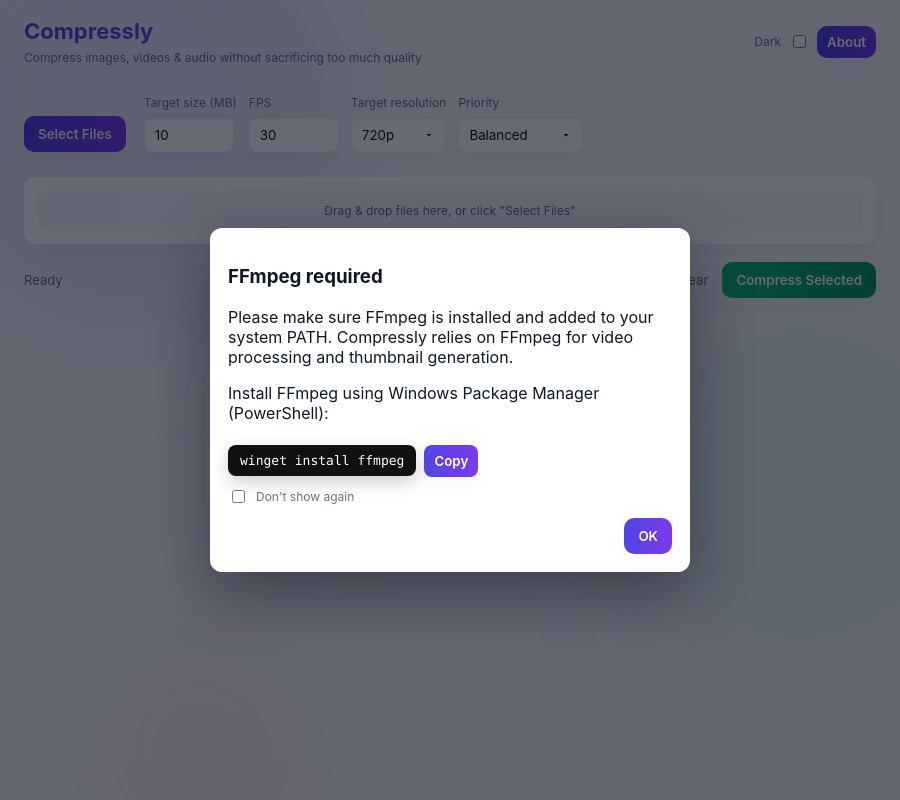
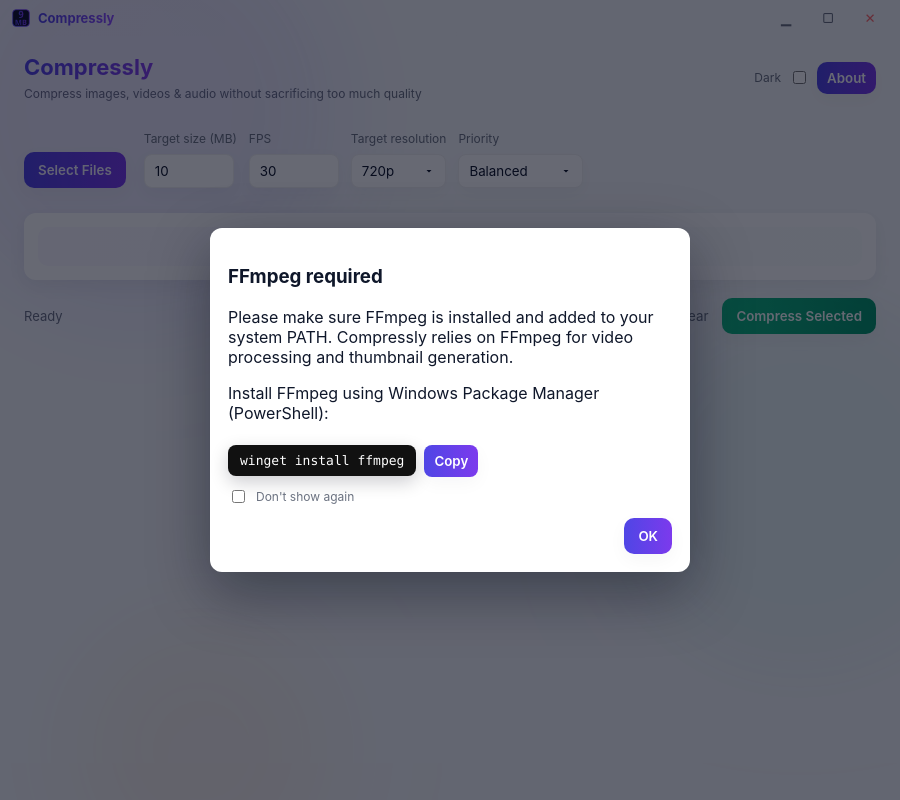
Before and after one commit to MinimackStudios/compressly, an Electron app: page src/index.html in a window 900 px wide. Drawn offline with Linux system fonts and the light colour scheme; no server answers.

Commit message:
Add custom frameless titlebar with window controls
Implements a custom titlebar UI for the Electron app, replacing the native frame with a styled HTML/CSS bar and window control buttons (minimize, maximize, close). Updates main.js to use a frameless window and handle window control IPC events, and updates renderer.js to wire up the new buttons. Improves visual integration and user experience for the app window.

```diff
--- a/package.json
+++ b/package.json
@@ -1,6 +1,6 @@
 {
   "name": "video-image-compressor",
-  "version": "1.0.6",
+  "version": "1.0.7",
   "description": "Electron app to compress videos and images under 10 MB",
   "main": "src/main.js",
   "scripts": {
@@ -8,7 +8,7 @@
     "build": "electron-builder"
   },
   "private": true,
-  "author": "",
+  "author": "Minimack Studios",
   "license": "MIT",
   "devDependencies": {
     "electron": "^26.0.0",
--- a/src/index.html
+++ b/src/index.html
@@ -16,6 +16,20 @@
         <span class="blob b2"></span>
         <span class="blob b3"></span>
       </div>
+      <!-- Custom titlebar (frameless window) -->
+      <div class="titlebar" role="toolbar" aria-label="Window controls">
+        <div class="titlebar-left">
+          <img src="./compressly.ico" class="titlebar-icon" alt="Compressly" />
+          <div class="titlebar-title">Compressly</div>
+        </div>
+        <div class="titlebar-center" aria-hidden="true"></div>
+        <div class="titlebar-right">
+          <button id="win-min" class="win-btn" title="Minimize">▁</button>
+          <button id="win-max" class="win-btn" title="Maximize">▢</button>
+          <button id="win-close" class="win-btn close" title="Close">✕</button>
+        </div>
+      </div>
+
       <header class="topbar">
         <div
           style="
--- a/src/renderer.js
+++ b/src/renderer.js
@@ -8,6 +8,29 @@
 const targetResolutionEl = document.getElementById("targetResolution");
 const footerInfoEl = document.getElementById("footer-info");
 const clearBtn = document.getElementById("clearList");
+
+// Window control buttons for custom titlebar (only present in frameless mode)
+const winMinBtn = document.getElementById("win-min");
+const winMaxBtn = document.getElementById("win-max");
+const winCloseBtn = document.getElementById("win-close");
+
+try {
+  const { ipcRenderer } = require("electron");
+  if (winMinBtn)
+    winMinBtn.addEventListener("click", () =>
+      ipcRenderer.send("window-minimize")
+    );
+  if (winCloseBtn)
+    winCloseBtn.addEventListener("click", () =>
+      ipcRenderer.send("window-close")
+    );
+  if (winMaxBtn)
+    winMaxBtn.addEventListener("click", () =>
+      ipcRenderer.send("window-toggle-maximize")
+    );
+
+  // Keep maximize button appearance constant (do not change icon on maximize)
+} catch (e) {}
 
 // Ensure update download always works: centralized download function and click handler
 async function downloadLatestReleaseFromGitHub() {
--- a/src/styles.css
+++ b/src/styles.css
@@ -99,12 +99,87 @@
   align-items: flex-start;
   border-bottom: 1px solid rgba(255, 255, 255, 0.04);
 }
+
+/* Custom frameless titlebar */
+.titlebar {
+  -webkit-app-region: drag; /* make the whole titlebar draggable */
+  display: flex;
+  align-items: center;
+  justify-content: space-between;
+  gap: 8px;
+  padding: 8px 12px;
+  height: 36px;
+  background: linear-gradient(
+    90deg,
+    rgba(255, 255, 255, 0.02),
+    rgba(255, 255, 255, 0.01)
+  );
+  border-bottom: 1px solid rgba(255, 255, 255, 0.03);
+  z-index: 9998;
+}
+.titlebar-left {
+  display: flex;
+  align-items: center;
+  gap: 8px;
+}
+.titlebar-icon {
+  width: 18px;
+  height: 18px;
+  border-radius: 4px;
+}
+.titlebar-title {
+  font-weight: 700;
+  font-size: 13px;
+  background: linear-gradient(90deg, #4f46e5, #9151ff);
+  -webkit-background-clip: text;
+  background-clip: text;
+  color: transparent;
+}
+.titlebar-center {
+  flex: 1;
+}
+.titlebar-right {
+  display: flex;
+  gap: 6px;
+  align-items: center;
+}
+.win-btn {
+  -webkit-app-region: no-drag; /* buttons must be clickable */
+  background: transparent;
+  border: 0;
+  color: var(--muted);
+  width: 36px;
+  height: 28px;
+  display: flex;
+  align-items: center;
+  justify-content: center;
+  border-radius: 6px;
+  cursor: pointer;
+}
+.win-btn:hover {
+  background: rgba(255, 255, 255, 0.03);
+  color: var(--text);
+}
+.win-btn.close {
+  color: #ff6b6b;
+}
+.win-btn.close:hover {
+  background: rgba(255, 100, 100, 0.12);
+}
+
+/* Keep titlebar looking good when in dark mode */
+body.dark .titlebar {
+  background: rgba(255, 255, 255, 0.02);
+  border-bottom: 1px solid rgba(255, 255, 255, 0.04);
+}
+body.dark .win-btn {
+  color: var(--muted);
+}
 .brand {
   font-size: 22px;
   font-weight: 700;
   color: var(--accent);
-  /* gradient text */
-  background: linear-gradient(90deg, #4f46e5, #ba39ff);
+  background: linear-gradient(90deg, #4f46e5, #ff39fd);
   -webkit-background-clip: text;
   background-clip: text;
   color: transparent;
```
Also changed, not shown: src/main.js (+45 -0 lines), README.md, changelog.md (deleted).
